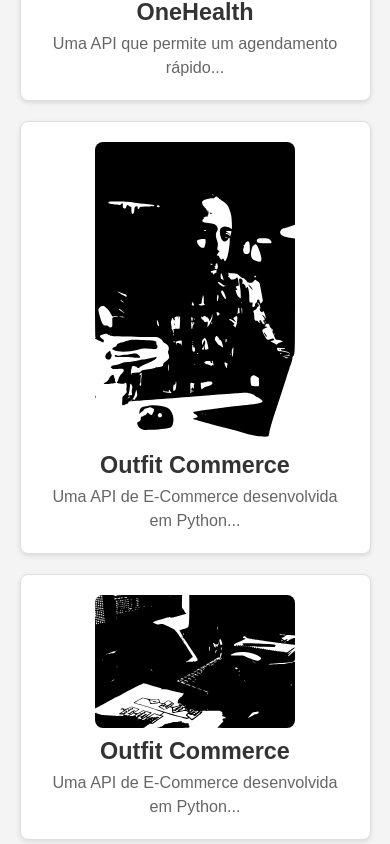
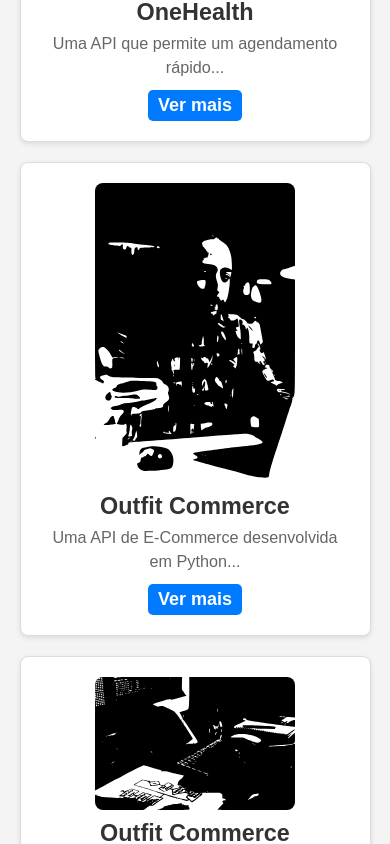
Before and after one commit to marcelocarvalho1/portfolio, a React (Vite) app: page / in a window 390 px wide. Shown: the part 2060-2904 px from the top of the page. Built offline with nearby package versions, Linux system fonts and the light colour scheme.

Commit message:
Adicionando botão Ver mais e refatorando a exibição dos projetos para melhor organização e responsividade

```diff
--- a/src/components/Projetos/Projetos.css
+++ b/src/components/Projetos/Projetos.css
@@ -48,6 +48,21 @@
   color: #666;
   line-height: 1.5;
 }
+.projetos .ver-mais {
+  display: inline-block;
+  margin-top: 10px;
+  padding: 5px 10px;
+  background-color: #007bff;
+  color: #fff;
+  text-decoration: none;
+  border-radius: 5px;
+  font-weight: bold;
+  transition: background-color 0.3s ease;
+}
+
+.projetos .ver-mais:hover {
+  background-color: #0056b3;
+}
 
 @media (max-width: 768px) {
   .projeto {
--- a/src/components/Projetos/index.jsx
+++ b/src/components/Projetos/index.jsx
@@ -6,38 +6,49 @@ import PROJETO2 from "../../assets/projetos/img-2.svg";
 import PROJETO3 from "../../assets/projetos/img-3.svg";
 import PROJETO4 from "../../assets/projetos/img-4.svg";
 
+const projetos = [
+  {
+    imagem: PROJETO1,
+    titulo: "OneHealth",
+    descricao: "Uma API que permite um agendamento rápido...",
+    link: "#",
+  },
+  {
+    imagem: PROJETO2,
+    titulo: "Outfit Commerce",
+    descricao: "Uma API de E-Commerce desenvolvida em Python...",
+    link: "#",
+  },
+  {
+    imagem: PROJETO3,
+    titulo: "Outfit Commerce",
+    descricao: "Uma API de E-Commerce desenvolvida em Python...",
+    link: "#",
+  },
+  {
+    imagem: PROJETO4,
+    titulo: "Outfit Commerce",
+    descricao: "Uma API de E-Commerce desenvolvida em Python...",
+    link: "#",
+  },
+];
+
 const Projetos = () => {
   return (
     <section className="projetos">
       <h2>Projetos</h2>
-      <div className="projeto">
-        <img src={PROJETO1} alt="Projeto 1" />
-        <div className="descricao">
-          <h3>OneHealth</h3>
-          <p>Uma API que permite um agendamento rápido...</p>
+      {projetos.map((projeto, index) => (
+        <div className="projeto" key={index}>
+          <img src={projeto.imagem} alt={projeto.titulo} />
+          <div className="descricao">
+            <h3>{projeto.titulo}</h3>
+            <p>{projeto.descricao}</p>
+            <a href={projeto.link} target="_blank" rel="noopener noreferrer" className="ver-mais">
+              Ver mais
+            </a>
+          </div>
         </div>
-      </div>
-      <div className="projeto">
-        <img src={PROJETO2} alt="Projeto 2" />
-        <div className="descricao">
-          <h3>Outfit Commerce</h3>
-          <p>Uma API de E-Commerce desenvolvida em Python...</p>
-        </div>
-      </div>
-      <div className="projeto">
-        <img src={PROJETO3} alt="Projeto 2" />
-        <div className="descricao">
-          <h3>Outfit Commerce</h3>
-          <p>Uma API de E-Commerce desenvolvida em Python...</p>
-        </div>
-      </div>
-      <div className="projeto">
-        <img src={PROJETO4} alt="Projeto 2" />
-        <div className="descricao">
-          <h3>Outfit Commerce</h3>
-          <p>Uma API de E-Commerce desenvolvida em Python...</p>
-        </div>
-      </div>
+      ))}
     </section>
   );
 };
```
